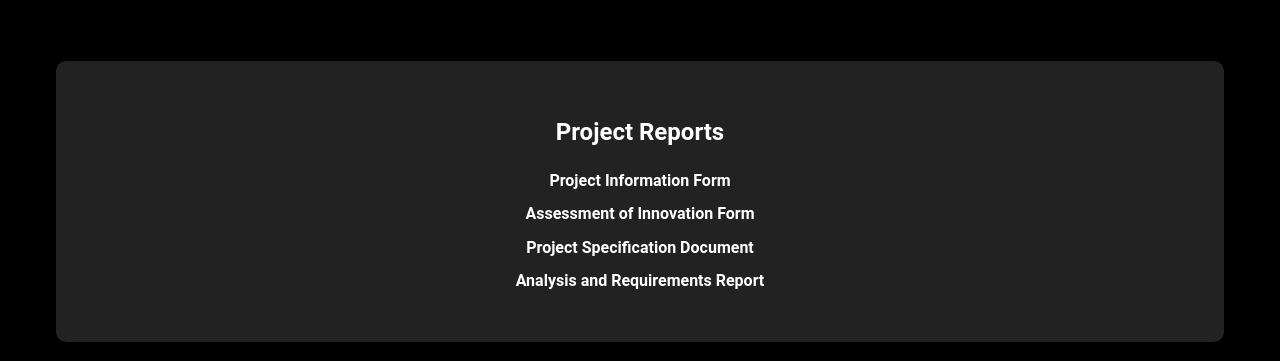
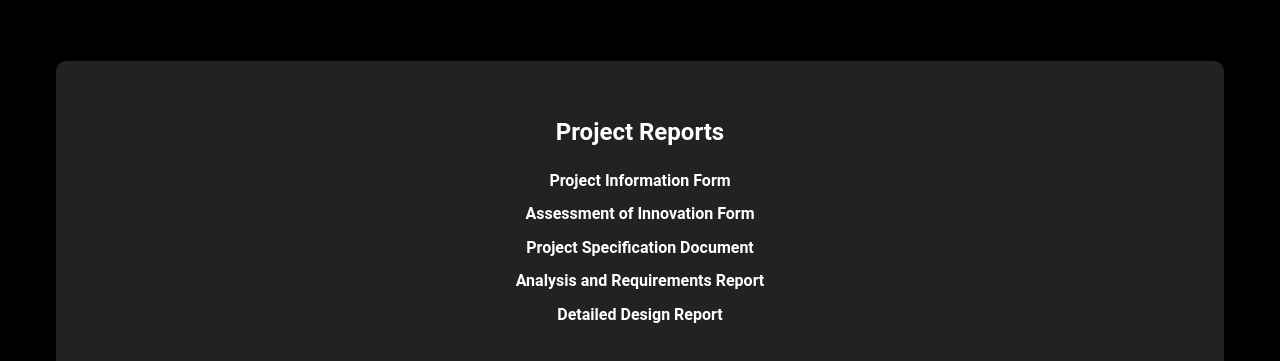
Before and after one commit to uygararas/senior-project-site, a website: page index.html in a window 1280 px wide. Shown: the part 439-800 px from the top of the page. Drawn offline with Linux system fonts and the light colour scheme.

Commit message:
Update index.html

```diff
--- a/index.html
+++ b/index.html
@@ -67,6 +67,7 @@
                 <li><a href="https://plutosequities.xyz/Assessment_of_Innovation_Form.pdf" target="_blank">Assessment of Innovation Form</a></li>
                 <li><a href="https://plutosequities.xyz/Project_Specification_Document.pdf" target="_blank">Project Specification Document</a></li>
                 <li><a href="https://plutosequities.xyz/Analysis_and_Requirements_Report.pdf" target="_blank">Analysis and Requirements Report</a></li>
+                <li><a href="https://plutosequities.xyz/Detailed_Design_Report.pdf" target="_blank">Detailed Design Report</a></li>
             </ul>
         </div>
     </div>
```
